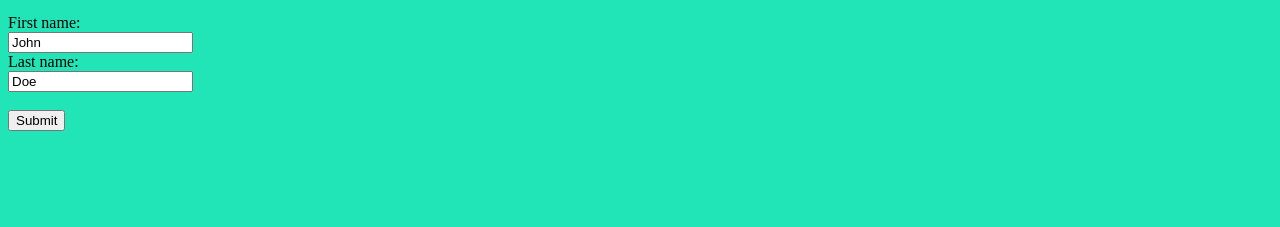
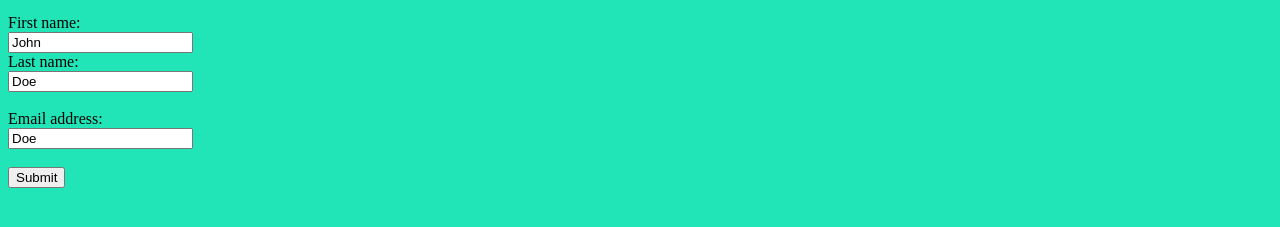
Before and after one commit to 11148333/11148333.github.io, a plain HTML site: page contact.html in a window 1280 px wide. Shown: the part 107-334 px from the top of the page. Drawn offline with Linux system fonts and the light colour scheme.

Commit message:
Update contact.html

```diff
--- a/contact.html
+++ b/contact.html
@@ -30,7 +30,9 @@
   <input type="text" id="fname" name="fname" value="John"><br>
   <label for="lname">Last name:</label><br>
   <input type="text" id="lname" name="lname" value="Doe"><br><br>
-  <input type="submit" value="Submit">
+<label for="Email">Email address:</label><br>
+  <input type="text" id="Email" name="Emial" value="Doe"><br><br>
+	<input type="submit" value="Submit">
 </form>
 </body>
 </html>
```
